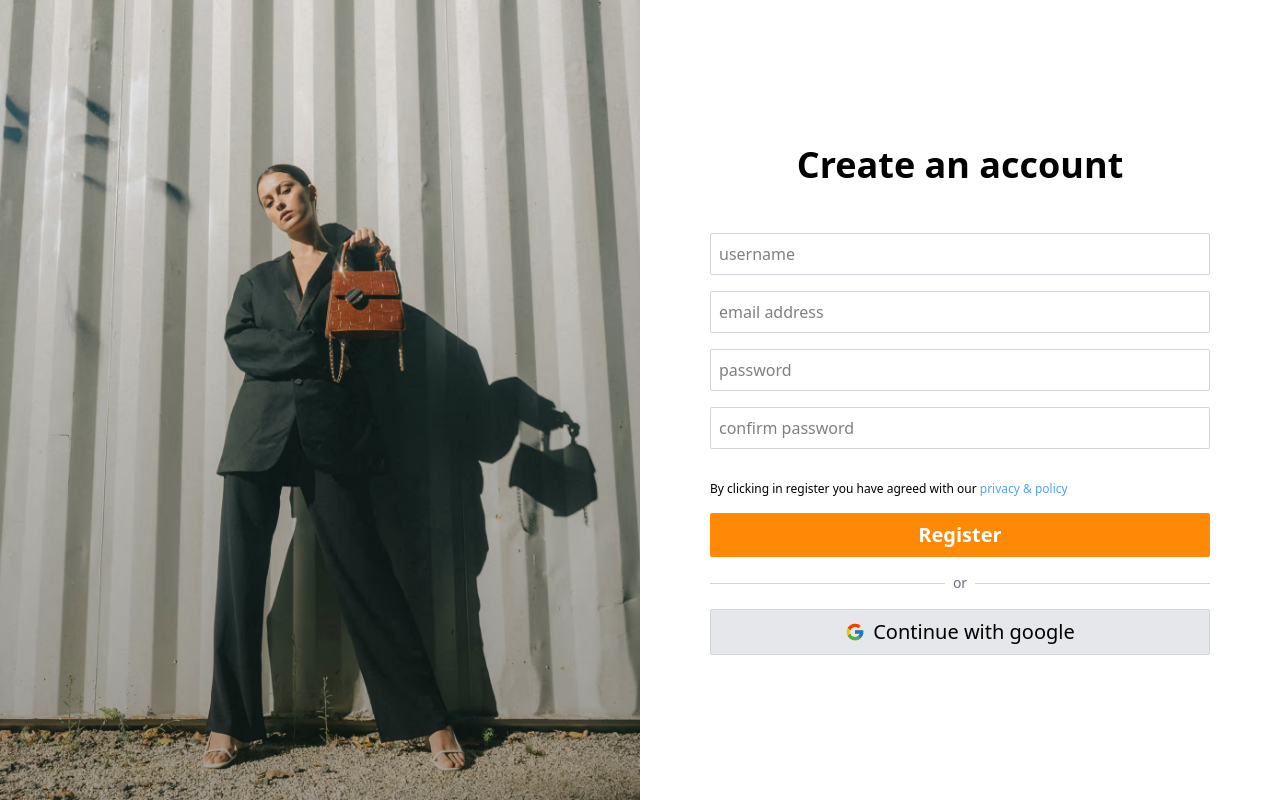
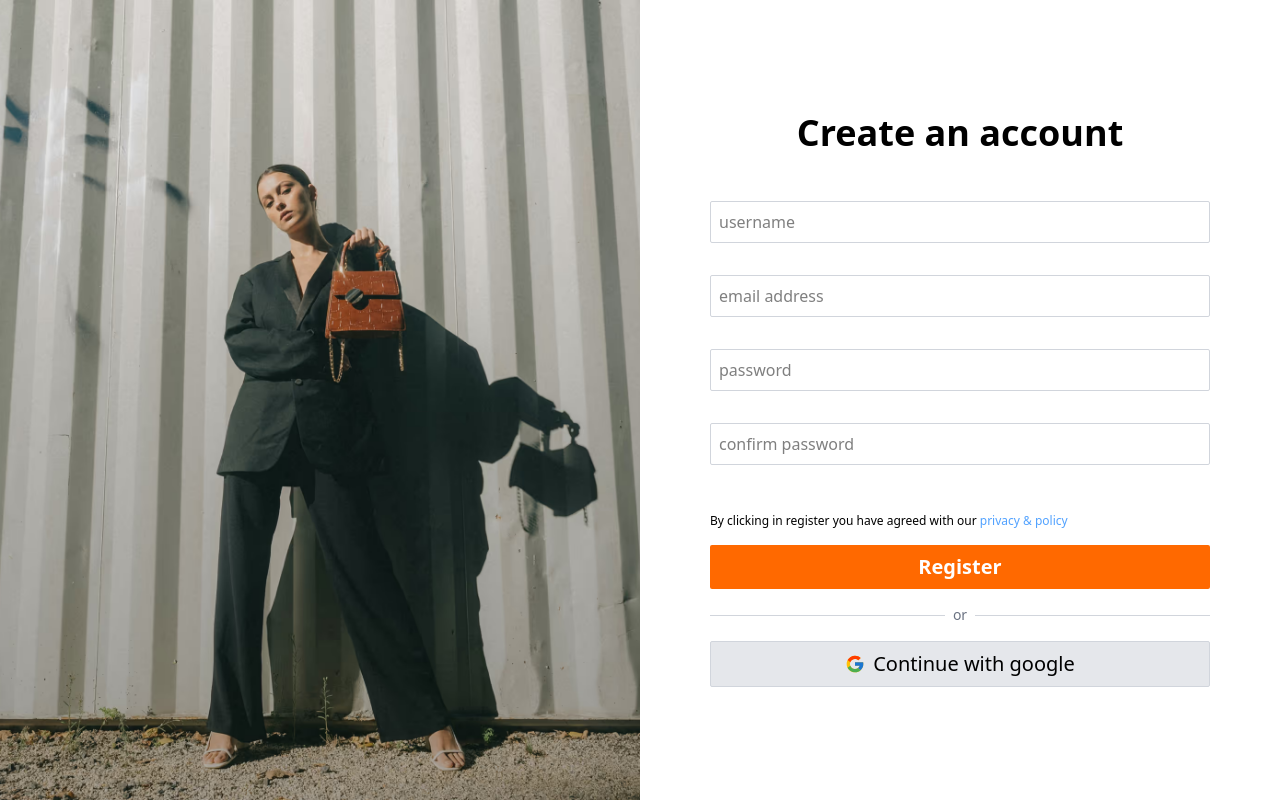
Before and after one commit to Sumit-Dhimal/Stynra, a React (Vite) app in the folder client/: page /register in a window 1280 px wide. Built offline with nearby package versions, Linux system fonts and the light colour scheme.

Commit message:
modifed register styles

```diff
--- a/client/src/pages/pages.css
+++ b/client/src/pages/pages.css
@@ -10,12 +10,12 @@
          invalid:[&:not(:placeholder-shown)]:border-pink-500
          invalid:[&:not(:placeholder-shown)]:outline-pink-500
          invalid:[&:not(:placeholder-shown)]:text-pink-500
-         rounded-xs mb-4 h-8 w-full py-5 px-2;
+         rounded-xs mb-8 h-10 w-full py-5 px-2;
 }
 
 
 .btn_1 {
-  @apply w-full px-5 py-2 bg-orange-400 rounded-xs font-semibold text-xl text-white cursor-pointer;
+  @apply w-full px-5 py-2 bg-orange-500 hover:bg-orange-400 rounded-xs font-semibold text-xl text-white cursor-pointer;
 }
 
 .google {
```
